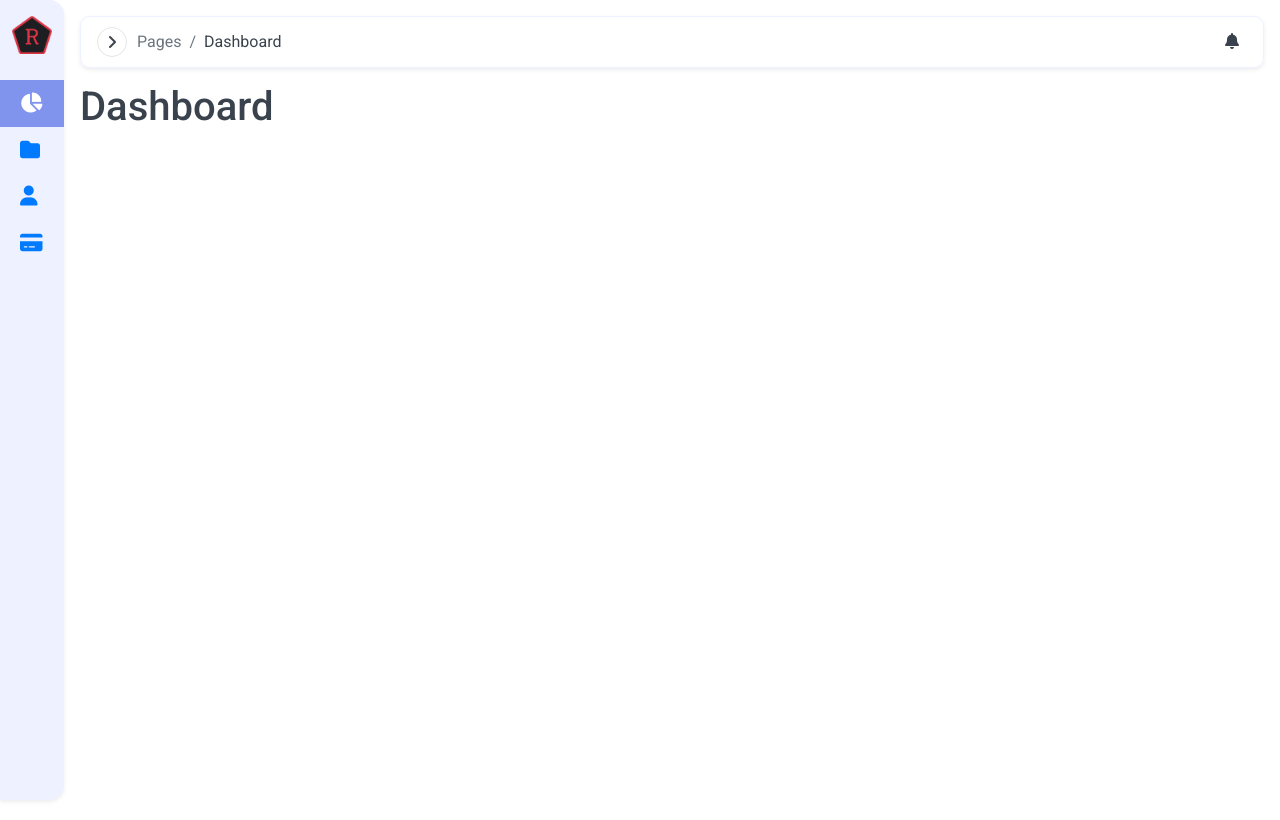
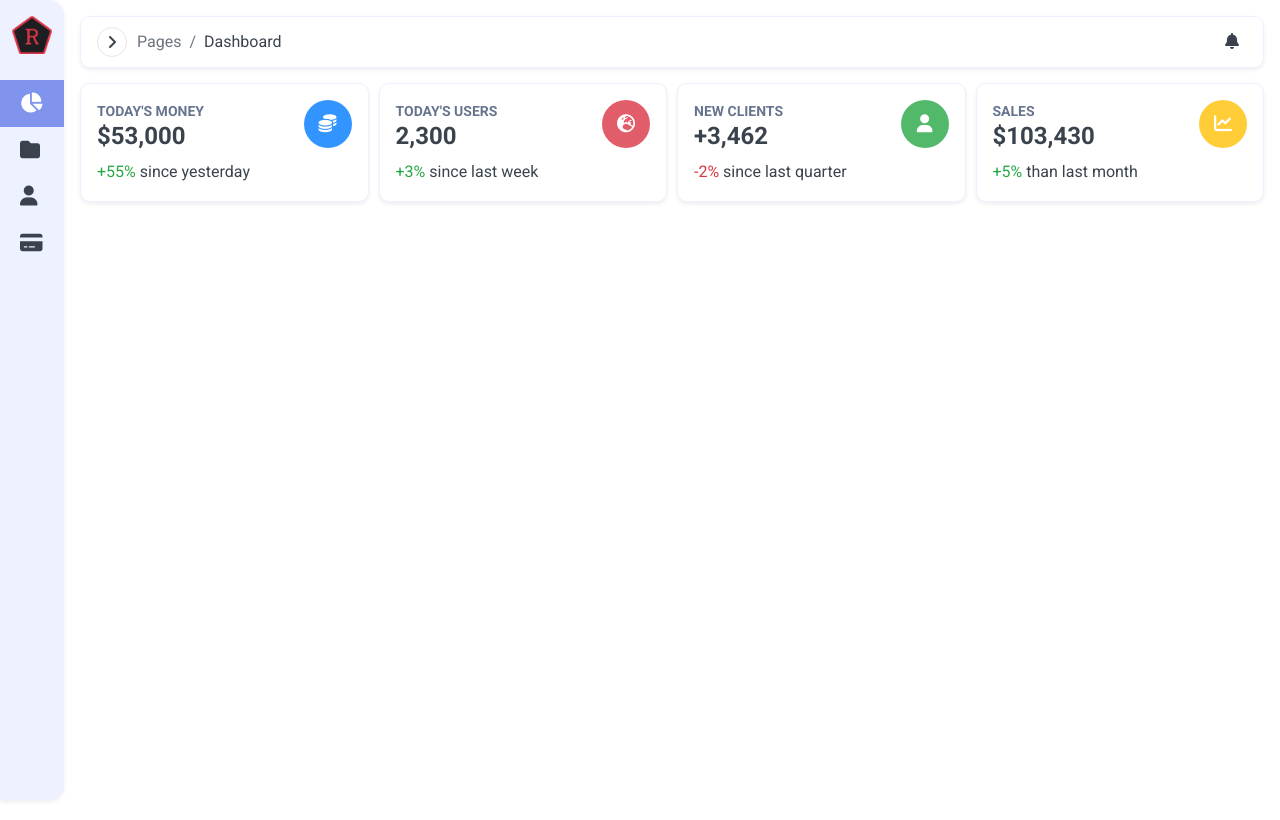
Before and after one commit to ratul16/project-dashboard-template, a Vue app: page / in a window 1280 px wide. Built offline with nearby package versions, Linux system fonts and the light colour scheme.

Commit message:
added stats view in dashboard

```diff
--- a/src/assets/scss/main.scss
+++ b/src/assets/scss/main.scss
@@ -34,24 +34,10 @@
 }
 
 .router-link-exact-active {
-  color: $white;
+  color: $white !important;
   background-color: lighten($brand-color, 10);
   font-weight: 600;
   i {
     color: $white;
   }
 }
-
-.bg-warning {
-  background-color: $yellow !important;
-}
-.bg-success {
-  background-color: $green !important;
-}
-.bg-danger {
-  background-color: $red !important;
-}
-
-.bg-hover {
-  background-color: $border-variant-5;
-}
--- a/src/components/Sidebar.vue
+++ b/src/components/Sidebar.vue
@@ -94,6 +94,8 @@ export default {
       padding: 12px 20px;
       display: flex;
       align-items: center;
+      color: inherit;
+      transition: $transition;
       i {
         font-size: 20px;
         margin-right: 16px;
@@ -107,10 +109,10 @@ export default {
       &:hover {
         // background-color: $brand-color;
         i {
-          color: $brand-color;
+          color: $brand-color-dark;
         }
         .item-text {
-          color: $brand-color;
+          color: $brand-color-dark;
         }
       }
     }
--- /dev/null
+++ b/src/components/StatisticsCard.vue
@@ -0,0 +1,90 @@
+<template>
+  <div class="statistics-card card shadow-sm">
+    <div class="p-3 card-body">
+      <div class="d-flex" :class="directionReverse ? reverseDirection : ''">
+        <div>
+          <div class="text-center icon-shape" :class="iconBackground">
+            <i class="text-lg opacity-10" :class="iconClass" aria-hidden="true"></i>
+          </div>
+        </div>
+        <div>
+          <div class="numbers">
+            <p class="mb-0 text-uppercase font-weight-bold">
+              {{ title }}
+            </p>
+            <h4 class="font-weight-bolder" :class="valueColor">{{ value }}</h4>
+            <span class="text-sm" :class="percentage >= 0 ? 'text-success' : 'text-danger'"
+              >{{ percentage }}%</span
+            >
+            {{ detail }}
+          </div>
+        </div>
+      </div>
+    </div>
+  </div>
+</template>
+
+<script>
+export default {
+  name: "StatisticsCard",
+  data() {
+    return {
+      reverseDirection: "flex-row-reverse justify-content-between",
+    };
+  },
+  props: {
+    directionReverse: Boolean,
+    title: {
+      type: String,
+      required: true,
+    },
+    detail: {
+      type: String,
+      required: true,
+    },
+    value: {
+      required: true,
+    },
+    valueColor: {
+      type: String,
+    },
+    percentage: String,
+    iconClass: {
+      type: String,
+      required: true,
+    },
+    iconBackground: {
+      type: String,
+      default: "bg-white",
+    },
+  },
+};
+</script>
+
+<style lang="scss" scoped>
+.statistics-card {
+  border-radius: 10px;
+  border: 1px solid $brand-color-light;
+
+  .icon-shape {
+    width: 48px;
+    height: 48px;
+    display: grid;
+    place-items: center;
+    border-radius: 50%;
+    // background-color: red;
+    opacity: 0.8;
+    i {
+      color: $white;
+      font-size: 18px;
+    }
+  }
+
+  .numbers {
+    p {
+      font-size: 14px;
+      color: $text-variant-3;
+    }
+  }
+}
+</style>
--- /dev/null
+++ b/src/components/StatisticsView.vue
@@ -0,0 +1,62 @@
+<template>
+  <div class="statistics-view">
+    <StatisticsCard
+      :title="stats.money.title"
+      :value="stats.money.value"
+      :percentage="stats.money.percentage"
+      :iconClass="stats.money.iconClass"
+      :iconBackground="stats.money.iconBackground"
+      :detail="stats.money.detail"
+      directionReverse
+    />
+    <StatisticsCard
+      :title="stats.users.title"
+      :value="stats.users.value"
+      :percentage="stats.users.percentage"
+      :iconClass="stats.users.iconClass"
+      :iconBackground="stats.users.iconBackground"
+      :detail="stats.users.detail"
+      directionReverse
+    />
+    <StatisticsCard
+      :title="stats.clients.title"
+      :value="stats.clients.value"
+      :percentage="stats.clients.percentage"
+      :iconClass="stats.clients.iconClass"
+      :iconBackground="stats.clients.iconBackground"
+      :detail="stats.clients.detail"
+      directionReverse
+    />
+    <StatisticsCard
+      :title="stats.sales.title"
+      :value="stats.sales.value"
+      :percentage="stats.sales.percentage"
+      :iconClass="stats.sales.iconClass"
+      :iconBackground="stats.sales.iconBackground"
+      :detail="stats.sales.detail"
+      directionReverse
+    />
+  </div>
+</template>
+
+<script>
+import StatisticsCard from "./StatisticsCard.vue";
+export default {
+  components: { StatisticsCard },
+  props: {
+    stats: {
+      type: Array,
+      default: () => [],
+    },
+  },
+  name: "StatisticsView",
+};
+</script>
+
+<style lang="scss" scoped>
+.statistics-view {
+  display: grid;
+  grid-template-columns: repeat(auto-fill, minmax(240px, 1fr));
+  grid-gap: 10px;
+}
+</style>
--- a/src/main.js
+++ b/src/main.js
@@ -1,7 +1,7 @@
 import { useAuthStore } from "./stores/auth";
 import Vue from "vue";
 import { createPinia, PiniaVuePlugin } from "pinia";
-import { BootstrapVue } from 'bootstrap-vue';
+import { BootstrapVue, IconsPlugin } from 'bootstrap-vue';
 import App from "./App.vue";
 import router from "./router";
 
@@ -14,6 +14,7 @@ const pinia = createPinia();
 
 Vue.use(PiniaVuePlugin);
 Vue.use(BootstrapVue);
+Vue.use(IconsPlugin);
 
 new Vue({
   pinia,
--- a/src/views/Dashboard.vue
+++ b/src/views/Dashboard.vue
@@ -1,12 +1,54 @@
 <template>
   <div class="dashboard">
-    <h1>Dashboard</h1>
+    <StatisticsView :stats="stats" />
   </div>
 </template>
 
 <script>
+import StatisticsCard from "../components/StatisticsCard.vue";
+import StatisticsView from "../components/StatisticsView.vue";
 export default {
+  components: { StatisticsCard, StatisticsView },
   name: "dashboard",
+  data() {
+    return {
+      stats: {
+        money: {
+          title: "Today's Money",
+          value: "$53,000",
+          percentage: "+55",
+          iconClass: "fa-solid fa-coins",
+          detail: "since yesterday",
+          iconBackground: "bg-primary",
+        },
+        users: {
+          title: "Today's Users",
+          value: "2,300",
+          percentage: "+3",
+          iconClass: "fa-solid fa-earth-europe",
+          iconBackground: "bg-danger",
+          detail: "since last week",
+        },
+        clients: {
+          title: "New Clients",
+          value: "+3,462",
+          percentage: "-2",
+          iconClass: "fa-solid fa-user",
+          percentageColor: "text-danger",
+          iconBackground: "bg-success",
+          detail: "since last quarter",
+        },
+        sales: {
+          title: "Sales",
+          value: "$103,430",
+          percentage: "+5",
+          iconClass: "fa-solid fa-chart-line",
+          iconBackground: "bg-warning",
+          detail: "than last month",
+        },
+      },
+    };
+  },
 };
 </script>
 
```
